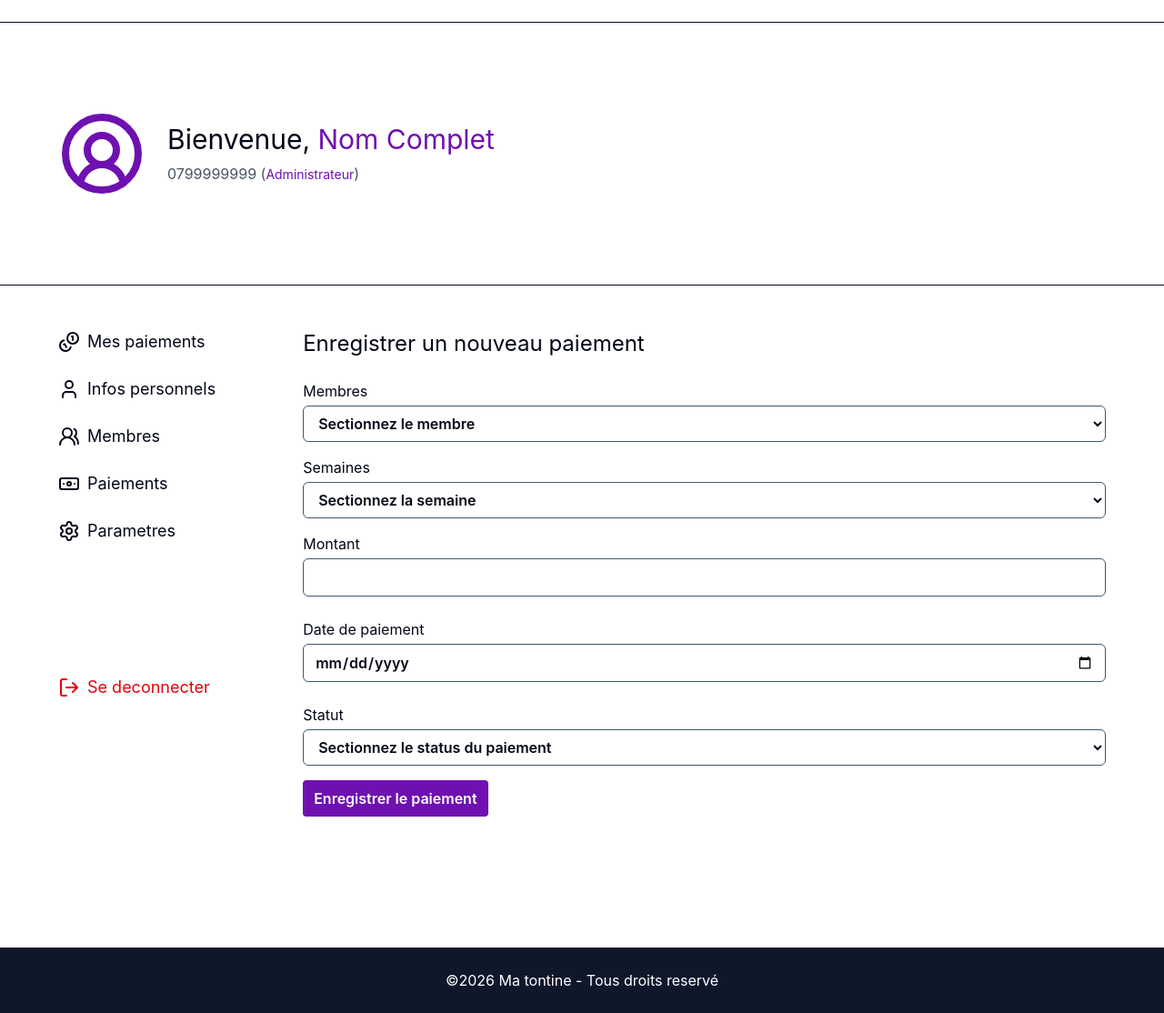
After one commit to NitiemaAllassane/tontine_app, a PHP site: page /pages/add_payment.php in a window 1280 px wide. The commit adds this page. Shown: the whole page at 91% size. Run offline with PHP 8.4, Linux system fonts and the light colour scheme.

Commit message:
Ajout des pages de creation de membre et d'enregistrement de paiement pour l'admin

```diff
--- a/css/output.css
+++ b/css/output.css
@@ -17,13 +17,9 @@
     --color-green-600: oklch(62.7% 0.194 149.214);
     --color-emerald-500: oklch(69.6% 0.17 162.48);
     --color-blue-600: oklch(54.6% 0.245 262.881);
-    --color-purple-600: oklch(55.8% 0.288 302.321);
     --color-purple-800: oklch(43.8% 0.218 303.724);
-    --color-purple-900: oklch(38.1% 0.176 304.987);
-    --color-pink-800: oklch(45.9% 0.187 3.815);
     --color-slate-50: oklch(98.4% 0.003 247.858);
     --color-slate-200: oklch(92.9% 0.013 255.508);
-    --color-slate-300: oklch(86.9% 0.022 252.894);
     --color-slate-400: oklch(70.4% 0.04 256.788);
     --color-slate-500: oklch(55.4% 0.046 257.417);
     --color-slate-600: oklch(44.6% 0.043 257.281);
@@ -56,8 +52,6 @@
     --text-3xl--line-height: calc(2.25 / 1.875);
     --text-4xl: 2.25rem;
     --text-4xl--line-height: calc(2.5 / 2.25);
-    --text-5xl: 3rem;
-    --text-5xl--line-height: 1;
     --text-6xl: 3.75rem;
     --text-6xl--line-height: 1;
     --font-weight-medium: 500;
@@ -66,7 +60,6 @@
     --radius-sm: 0.25rem;
     --radius-md: 0.375rem;
     --radius-xl: 0.75rem;
-    --radius-2xl: 1rem;
     --default-transition-duration: 150ms;
     --default-transition-timing-function: cubic-bezier(0.4, 0, 0.2, 1);
     --default-font-family: var(--font-sans);
@@ -732,10 +570,6 @@
   syntax: "*";
   inherits: false;
   initial-value: solid;
-}
-@property --tw-leading {
-  syntax: "*";
-  inherits: false;
 }
 @property --tw-font-weight {
   syntax: "*";
@@ -810,17 +644,11 @@
   inherits: false;
   initial-value: 0 0 #0000;
 }
-@property --tw-outline-style {
-  syntax: "*";
-  inherits: false;
-  initial-value: solid;
-}
 @layer properties {
   @supports ((-webkit-hyphens: none) and (not (margin-trim: inline))) or ((-moz-orient: inline) and (not (color:rgb(from red r g b)))) {
     *, ::before, ::after, ::backdrop {
       --tw-divide-y-reverse: 0;
       --tw-border-style: solid;
-      --tw-leading: initial;
       --tw-font-weight: initial;
       --tw-tracking: initial;
       --tw-shadow: 0 0 #0000;
@@ -837,7 +665,6 @@
       --tw-ring-offset-width: 0px;
       --tw-ring-offset-color: #fff;
       --tw-ring-offset-shadow: 0 0 #0000;
-      --tw-outline-style: solid;
     }
   }
 }
--- a/includes/sidebar.php
+++ b/includes/sidebar.php
@@ -1,5 +1,48 @@
 <aside class="flex flex-col gap-12 md:gap-36">
     <div class="flex flex-col gap-6">
+
+
+        <!-- Member pages -->
+        <a href="../pages/profil.php" class="flex items-center gap-2">
+            <span>
+                <svg xmlns="http://www.w3.org/2000/svg"
+                    width="24"
+                    height="24"
+                    viewBox="0 0 24 24"
+                    fill="none"
+                    stroke="currentColor"
+                    stroke-width="2"
+                    stroke-linecap="round"
+                    stroke-linejoin="round"
+                    class="lucide lucide-coins-icon lucide-coins size-6">
+                    <path d="M13.744 17.736a6 6 0 1 1-7.48-7.48"/>
+                    <path d="M15 6h1v4"/><path d="m6.134 14.768.866-.5 2 3.464"/>
+                <circle cx="16" cy="8" r="6"/></svg>
+            </span>
+            <span class="text-lg">Mes paiements</span>
+        </a>
+
+        <a href="../pages/infos.php" class="flex items-center gap-2">
+            <span>
+                <svg
+                    xmlns="http://www.w3.org/2000/svg"
+                    width="24"
+                    height="24"
+                    viewBox="0 0 24 24"
+                    fill="none"
+                    stroke="currentColor"
+                    stroke-width="2"
+                    stroke-linecap="round"
+                    stroke-linejoin="round"
+                    class="lucide lucide-user-icon lucide-user size-6">
+                    <path d="M19 21v-2a4 4 0 0 0-4-4H9a4 4 0 0 0-4 4v2"/>
+                    <circle cx="12" cy="7" r="4"/>
+                </svg>
+            </span>
+            <span class="text-lg">Infos personnels</span>
+        </a>
+
+
         <!-- Pages Admin -->
         <a href="../pages/members.php" class="flex items-center gap-2">
             <span>
--- /dev/null
+++ b/pages/add_payment.php
@@ -0,0 +1,110 @@
+<!DOCTYPE html>
+<html lang="fr">
+<head>
+    <meta charset="UTF-8">
+    <meta name="viewport" content="width=device-width, initial-scale=1.0">
+    <link href="../css/output.css" rel="stylesheet">
+    <title>Ma Tontine- Profil</title>
+</head>
+<body class="text-slate-950 min-h-dvh pt-6">
+
+    <?php include_once('../includes/profil_header.php') ?>
+
+   <main>
+    <div class="max-w-6xl mx-auto px-6 xl:px-0">
+        <div class="flex flex-col md:flex-row gap-x-24">
+            <div class="py-12 h-full md:sticky md:top-6">
+                <?php include('../includes/sidebar.php'); ?>
+            </div>
+
+            <section class="py-12 flex-1">
+                <h2 class="text-2xl mb-6">Enregistrer un nouveau paiement</h2>
+
+                <form action="" method="post">
+                    <div class="mb-4">
+                        <div class="flex flex-col mb-4">
+                            <label for="members" class="mb-1">Membres</label>
+
+                            <select
+                                name="members"
+                                id="members"
+                                class="border border-slate-600 px-3 py-2 rounded-md outline-purple-800 font-semibold"
+                            >
+                                <option value="1">Sectionnez le membre</option>
+                                <option value="1">Sali</option>
+                                <option value="1">Amadou</option>
+                                <option value="1">Tatiana</option>
+                                <option value="1">Roger</option>
+                                <option value="1">Franck</option>
+                            </select>
+                        </div>
+
+                        <div class="flex flex-col mb-4">
+                            <label for="week" class="mb-1">Semaines</label>
+
+                            <select
+                                name="week"
+                                id="week"
+                                class="border border-slate-600 px-3 py-2 rounded-md outline-purple-800 font-semibold"
+                            >
+                                <option value="1">Sectionnez la semaine</option>
+                                <option value="1">Semaine 1</option>
+                                <option value="1">Semaine 1</option>
+                                <option value="1">Semaine 1</option>
+                                <option value="1">Semaine 1</option>
+                                <option value="1">Semaine 1</option>
+                            </select>
+                        </div>
+
+                        <div class="mb-6 flex flex-col">
+                            <label for="amount" class="mb-1">Montant</label>
+                            <input
+                                type="number"
+                                name="amount"
+                                id="amount"
+                                class="border border-slate-600 px-3 py-2 rounded-md outline-purple-800 font-semibold"
+                            >
+                        </div>
+
+                        <div class="mb-6 flex flex-col">
+                            <label for="date" class="mb-1">Date de paiement</label>
+                            <input
+                                type="date"
+                                name="date"
+                                id="date"
+                                class="border border-slate-600 px-3 py-2 rounded-md outline-purple-800 font-semibold"
+                            >
+                        </div>
+
+                        <div class="flex flex-col mb-4">
+                            <label for="statut" class="mb-1">Statut</label>
+
+                            <select
+                                name="statut"
+                                id="statut"
+                                class="border border-slate-600 px-3 py-2 rounded-md outline-purple-800 font-semibold"
+                            >
+                                <option value="1">Sectionnez le status du paiement</option>
+                                <option value="1">Payé</option>
+                                <option value="1">En cours</option>
+                                <option value="1">Non payé</option>
+                            </select>
+                        </div>
+                    </div>
+
+                    <button
+                        type="submit"
+                        class="bg-purple-800 text-white font-semibold px-3 py-2 rounded-sm cursor-pointer">
+                        Enregistrer le paiement
+                    </button>
+
+                </form>
+            </section>
+        </div>
+    </div>
+   </main>
+
+   <?php include_once('../includes/footer.php'); ?>
+
+</body>
+</html>
--- a/pages/members.php
+++ b/pages/members.php
@@ -18,11 +18,11 @@
             </div>
 
             <section class="py-12 flex-1">
-                <h2 class="text-2xl mb-6">Les membres</h2>
+                <h2 class="text-2xl mb-6">Liste des membres</h2>
 
                 <div class="flex items-center justify-end mb-4">
                     <a
-                        href=""
+                        href="./add_member.php"
                         class="bg-purple-800 text-white font-semibold px-3 py-2 rounded-sm cursor-pointer flex items-center gap-2">
                         <svg
                             xmlns="http://www.w3.org/2000/svg"
--- a/pages/payments.php
+++ b/pages/payments.php
@@ -18,11 +18,11 @@
             </div>
 
             <section class="py-12 flex-1">
-                <h2 class="text-2xl mb-12">Paiements</h2>
+                <h2 class="text-2xl mb-12">Paiements des membres</h2>
 
                 <div class="flex items-center justify-end mb-4">
                     <a
-                        href=""
+                        href="./add_payment.php"
                         class="bg-purple-800 text-white font-semibold px-3 py-2 rounded-sm cursor-pointer flex items-center gap-2">
                         <svg
                             xmlns="http://www.w3.org/2000/svg"
```
Also changed, not shown: other parts of css/output.css (+0 -155 lines), other parts of includes/sidebar.php (+0 -38 lines), pages/add_member.php (added, +71 -0 lines).
